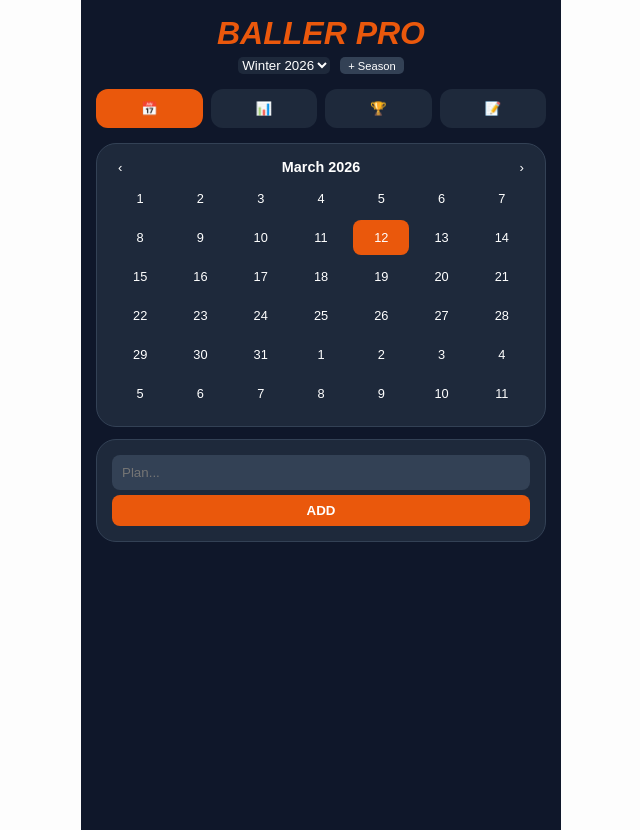
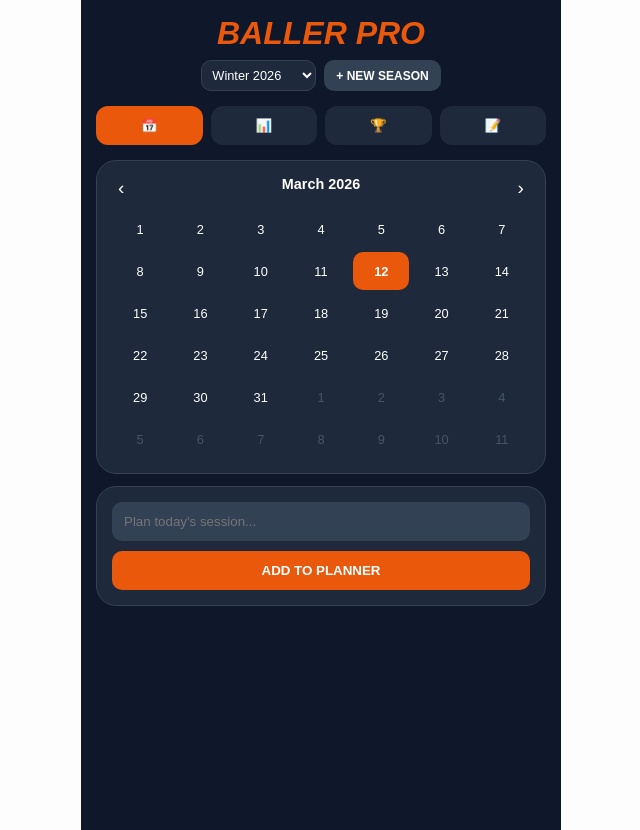
Before and after one commit to AsianBoyLu/basketball-_planner, a React (Vite) app: page / in a window 1280 px wide. Shown: the whole page, without its empty margins (319-959 px from the left). Built offline with nearby package versions, Linux system fonts and the light colour scheme.

Commit message:
Update App.jsx

```diff
--- a/App.jsx
+++ b/App.jsx
@@ -17,7 +17,7 @@ const StatRing = ({ percent, label }) => {
   const color = getStatColor(percent);
   return (
     <div style={{ textAlign: 'center', flex: 1 }}>
-      <div style={{ height: '60px', position: 'relative' }}>
+      <div style={{ height: '65px', position: 'relative' }}>
         <ResponsiveContainer width="100%" height="100%">
           <PieChart>
             <Pie data={[{value:percent},{value:100-percent}]} innerRadius={18} outerRadius={25} dataKey="value" startAngle={90} endAngle={450}>
@@ -25,22 +25,26 @@ const StatRing = ({ percent, label }) => {
             </Pie>
           </PieChart>
         </ResponsiveContainer>
-        <div style={{ position: 'absolute', top: '50%', left: '50%', transform: 'translate(-50%, -50%)', fontSize: '0.6rem', fontWeight: '900', color: 'white' }}>{percent}%</div>
+        <div style={{ position: 'absolute', top: '50%', left: '50%', transform: 'translate(-50%, -50%)', fontSize: '0.65rem', fontWeight: '900', color: 'white' }}>{percent}%</div>
       </div>
-      <div style={{ fontSize: '0.5rem', fontWeight: 'bold', color: '#94a3b8' }}>{label}</div>
+      <div style={{ fontSize: '0.55rem', fontWeight: 'bold', color: '#94a3b8' }}>{label}</div>
     </div>
   );
 };
 
 export default function BallerPro() {
+  const todayDate = new Date();
   const [page, setPage] = useState("calendar");
   const [notes, setNotes] = useState("");
+  const [tempNotes, setTempNotes] = useState("");
+  const [isSaved, setIsSaved] = useState(false);
   const [events, setEvents] = useState({});
   const [selectedDate, setSelectedDate] = useState(new Date());
   const [currentMonth, setCurrentMonth] = useState(startOfMonth(new Date()));
   const [shotSessions, setShotSessions] = useState([]);
-  const [seasons, setSeasons] = useState(["Winter 2026"]);
+  const [seasons, setSeasons] = useState(["Winter 2026", "Summer 2026"]);
   const [activeSeason, setActiveSeason] = useState("Winter 2026");
+
   const [m3, setM3] = useState(""); const [a3, setA3] = useState("");
   const [mMid, setMMid] = useState(""); const [aMid, setAMid] = useState("");
   const [mLay, setMLay] = useState(""); const [aLay, setALay] = useState("");
@@ -50,18 +54,19 @@ export default function BallerPro() {
   const [planTitle, setPlanTitle] = useState("");
 
   useEffect(() => {
-    const saved = localStorage.getItem("ballerCareerV_FINAL_FIX");
+    const saved = localStorage.getItem("ballerCareerV_ULTIMATE_CAL");
     if (saved) {
       const d = JSON.parse(saved);
       setShotSessions(d.shots || []);
       setNotes(d.notes || "");
+      setTempNotes(d.notes || "");
       setEvents(d.events || {});
       if(d.seasons) setSeasons(d.seasons);
     }
   }, []);
 
   useEffect(() => {
-    localStorage.setItem("ballerCareerV_FINAL_FIX", JSON.stringify({ shots: shotSessions, notes, events, seasons }));
+    localStorage.setItem("ballerCareerV_ULTIMATE_CAL", JSON.stringify({ shots: shotSessions, notes, events, seasons }));
   }, [shotSessions, notes, events, seasons]);
 
   const addSeason = () => {
@@ -102,11 +107,11 @@ export default function BallerPro() {
     <div style={s.container}>
       <header style={{ textAlign: 'center', marginBottom: '15px' }}>
         <h1 style={{ color: '#ea580c', fontStyle: 'italic', margin: 0, fontSize: '2rem' }}>BALLER PRO</h1>
-        <div style={{display:'flex', justifyContent:'center', gap:'10px', marginTop: '5px'}}>
-           <select style={{ background: '#1e293b', color: 'white', border: 'none', borderRadius:'5px' }} value={activeSeason} onChange={e => setActiveSeason(e.target.value)}>
+        <div style={{display:'flex', justifyContent:'center', gap:'8px', marginTop: '8px'}}>
+           <select style={{ background: '#1e293b', color: 'white', border: '1px solid #334155', padding:'6px', borderRadius:'10px', fontSize: '0.8rem' }} value={activeSeason} onChange={e => setActiveSeason(e.target.value)}>
              {seasons.map(sn => <option key={sn} value={sn}>{sn}</option>)}
            </select>
-           <button onClick={addSeason} style={{background:'#334155', color:'white', border:'none', borderRadius:'5px', padding:'2px 8px', fontSize:'0.7rem'}}>+ Season</button>
+           <button onClick={addSeason} style={{background:'#334155', color:'white', border:'none', borderRadius:'10px', padding:'0 12px', fontSize:'0.75rem', fontWeight:'bold'}}>+ NEW SEASON</button>
         </div>
       </header>
 
@@ -117,18 +122,10 @@ export default function BallerPro() {
         <button style={s.navBtn(page === 'notes')} onClick={() => setPage('notes')}>📝</button>
       </div>
 
-      {page === 'career' && (
-        <div style={{...s.card, display:'grid', gridTemplateColumns:'1fr 1fr', gap:'20px', textAlign:'center'}}>
-          <div><div style={{fontSize:'0.6rem', color:'#94a3b8'}}>PTS</div><div style={{fontSize:'1.8rem', fontWeight:'900', color:'#ea580c'}}>{careerTotals.pts}</div></div>
-          <div><div style={{fontSize:'0.6rem', color:'#94a3b8'}}>REB</div><div style={{fontSize:'1.8rem', fontWeight:'900', color:'#ea580c'}}>{careerTotals.reb}</div></div>
-          <div><div style={{fontSize:'0.6rem', color:'#94a3b8'}}>AST</div><div style={{fontSize:'1.8rem', fontWeight:'900', color:'#ea580c'}}>{careerTotals.ast}</div></div>
-          <div><div style={{fontSize:'0.6rem', color:'#94a3b8'}}>TOV</div><div style={{fontSize:'1.8rem', fontWeight:'900', color:'#ea580c'}}>{careerTotals.tov}</div></div>
-        </div>
-      )}
-
       {page === 'stats' && (
-        <div>
+        <div style={{animation: 'fadeIn 0.2s'}}>
           <div style={s.card}>
+            <h4 style={{marginTop:0, fontSize:'0.75rem', color:'#94a3b8', textAlign:'center', textTransform:'uppercase'}}>{activeSeason} DASHBOARD</h4>
             <div style={{ display: 'flex', justifyContent: 'space-around', marginBottom: '10px' }}>
               <StatRing label="3PT" percent={latest.p3} />
               <StatRing label="MID" percent={latest.pMid} />
@@ -136,28 +133,53 @@ export default function BallerPro() {
               <StatRing label="FT" percent={latest.ft} />
             </div>
             <div style={{ display: 'flex', justifyContent: 'center', gap: '15px', borderTop: '1px solid #334155', paddingTop: '10px' }}>
-              <div style={{textAlign:'center'}}><div style={{fontSize:'1rem', fontWeight:'bold', color:'#ea580c'}}>{latest.box.pts}</div><div style={{fontSize:'0.5rem', color:'#94a3b8'}}>PTS</div></div>
-              <div style={{textAlign:'center'}}><div style={{fontSize:'1rem', fontWeight:'bold', color:'#ea580c'}}>{latest.box.reb}</div><div style={{fontSize:'0.5rem', color:'#94a3b8'}}>REB</div></div>
-              <div style={{textAlign:'center'}}><div style={{fontSize:'1rem', fontWeight:'bold', color:'#ea580c'}}>{latest.box.ast}</div><div style={{fontSize:'0.5rem', color:'#94a3b8'}}>AST</div></div>
-              <div style={{textAlign:'center'}}><div style={{fontSize:'1rem', fontWeight:'bold', color:'#ea580c'}}>{latest.box.tov}</div><div style={{fontSize:'0.5rem', color:'#94a3b8'}}>TOV</div></div>
+              <div style={{textAlign:'center'}}><div style={{fontSize:'1.1rem', fontWeight:'bold', color:'#ea580c'}}>{latest.box.pts}</div><div style={{fontSize:'0.55rem', color:'#94a3b8'}}>PTS</div></div>
+              <div style={{textAlign:'center'}}><div style={{fontSize:'1.1rem', fontWeight:'bold', color:'#ea580c'}}>{latest.box.reb}</div><div style={{fontSize:'0.55rem', color:'#94a3b8'}}>REB</div></div>
+              <div style={{textAlign:'center'}}><div style={{fontSize:'1.1rem', fontWeight:'bold', color:'#ea580c'}}>{latest.box.ast}</div><div style={{fontSize:'0.55rem', color:'#94a3b8'}}>AST</div></div>
+              <div style={{textAlign:'center'}}><div style={{fontSize:'1.1rem', fontWeight:'bold', color:'#ea580c'}}>{latest.box.tov}</div><div style={{fontSize:'0.55rem', color:'#94a3b8'}}>TOV</div></div>
             </div>
           </div>
+
           <div style={s.card}>
-            <div style={{ display: 'grid', gridTemplateColumns: '1.2fr 1fr', gap: '10px' }}>
+            <h4 style={{marginTop:0, fontSize:'0.8rem', color:'#ea580c', textAlign:'center'}}>LOG NEW SESSION</h4>
+            <div style={{ display: 'grid', gridTemplateColumns: '1.2fr 1fr', gap: '15px', marginTop:'10px' }}>
               <div>
-                <div style={{display:'flex', justifyContent:'space-between', fontSize:'0.7rem'}}>3PT <input style={s.input} value={m3} onChange={e=>setM3(e.target.value)}/>/<input style={s.input} value={a3} onChange={e=>setA3(e.target.value)}/></div>
-                <div style={{display:'flex', justifyContent:'space-between', fontSize:'0.7rem', marginTop:5}}>MID <input style={s.input} value={mMid} onChange={e=>setMMid(e.target.value)}/>/<input style={s.input} value={aMid} onChange={e=>setAMid(e.target.value)}/></div>
-                <div style={{display:'flex', justifyContent:'space-between', fontSize:'0.7rem', marginTop:5}}>LAY <input style={s.input} value={mLay} onChange={e=>setMLay(e.target.value)}/>/<input style={s.input} value={aLay} onChange={e=>setALay(e.target.value)}/></div>
-                <div style={{display:'flex', justifyContent:'space-between', fontSize:'0.7rem', marginTop:5}}>FT <input style={s.input} value={mFt} onChange={e=>setMFt(e.target.value)}/>/<input style={s.input} value={aFt} onChange={e=>setAFt(e.target.value)}/></div>
+                <div style={{display:'flex', justifyContent:'space-between', fontSize:'0.75rem', marginBottom:'6px'}}>3PT <div style={{display:'flex', gap:'2px'}}><input style={s.input} value={m3} onChange={e=>setM3(e.target.value)}/>/<input style={s.input} value={a3} onChange={e=>setA3(e.target.value)}/></div></div>
+                <div style={{display:'flex', justifyContent:'space-between', fontSize:'0.75rem', marginBottom:'6px'}}>MID <div style={{display:'flex', gap:'2px'}}><input style={s.input} value={mMid} onChange={e=>setMMid(e.target.value)}/>/<input style={s.input} value={aMid} onChange={e=>setAMid(e.target.value)}/></div></div>
+                <div style={{display:'flex', justifyContent:'space-between', fontSize:'0.75rem', marginBottom:'6px'}}>LAY <div style={{display:'flex', gap:'2px'}}><input style={s.input} value={mLay} onChange={e=>setMLay(e.target.value)}/>/<input style={s.input} value={aLay} onChange={e=>setALay(e.target.value)}/></div></div>
+                <div style={{display:'flex', justifyContent:'space-between', fontSize:'0.75rem'}}>FT <div style={{display:'flex', gap:'2px'}}><input style={s.input} value={mFt} onChange={e=>setMFt(e.target.value)}/>/<input style={s.input} value={aFt} onChange={e=>setAFt(e.target.value)}/></div></div>
               </div>
-              <div style={{borderLeft:'1px solid #334155', paddingLeft:10}}>
-                <div style={{fontSize:'0.7rem'}}>PTS <input style={{...s.input, width:40}} value={pts} onChange={e=>setPts(e.target.value)}/></div>
-                <div style={{fontSize:'0.7rem', marginTop:5}}>REB <input style={{...s.input, width:40}} value={reb} onChange={e=>setReb(e.target.value)}/></div>
-                <div style={{fontSize:'0.7rem', marginTop:5}}>AST <input style={{...s.input, width:40}} value={ast} onChange={e=>setAst(e.target.value)}/></div>
-                <div style={{fontSize:'0.7rem', marginTop:5}}>TOV <input style={{...s.input, width:40}} value={tov} onChange={e=>setTov(e.target.value)}/></div>
+              <div style={{borderLeft:'1px solid #334155', paddingLeft:'15px'}}>
+                <div style={{fontSize:'0.75rem', marginBottom:'6px'}}>PTS <input style={{...s.input, width:'50px'}} value={pts} onChange={e=>setPts(e.target.value)}/></div>
+                <div style={{fontSize:'0.75rem', marginBottom:'6px'}}>REB <input style={{...s.input, width:'50px'}} value={reb} onChange={e=>setReb(e.target.value)}/></div>
+                <div style={{fontSize:'0.75rem', marginBottom:'6px'}}>AST <input style={{...s.input, width:'50px'}} value={ast} onChange={e=>setAst(e.target.value)}/></div>
+                <div style={{fontSize:'0.75rem'}}>TOV <input style={{...s.input, width:'50px'}} value={tov} onChange={e=>setTov(e.target.value)}/></div>
               </div>
             </div>
-            <button onClick={addSession} style={{ width: '100%', padding: '10px', backgroundColor: '#ea580c', border: 'none', color: 'white', borderRadius: '10px', fontWeight: 'bold', marginTop: '10px' }}>SAVE SESSION</button>
+            <button onClick={addSession} style={{ width: '100%', padding: '14px', backgroundColor: '#ea580c', border: 'none', color: 'white', borderRadius: '15px', fontWeight: 'bold', marginTop: '15px' }}>SAVE SESSION DATA</button>
+          </div>
+        </div>
+      )}
+
+      {page === 'career' && (
+        <div style={{animation: 'fadeIn 0.2s'}}>
+          <div style={{...s.card, textAlign:'center', padding:'30px 15px'}}>
+             <div style={{fontSize:'0.7rem', color:'#94a3b8', textTransform:'uppercase', letterSpacing:'2px'}}>Career Points</div>
+             <div style={{fontSize:'3.5rem', fontWeight:'900', color:'#ea580c'}}>{careerTotals.pts}</div>
+          </div>
+          <div style={{display:'grid', gridTemplateColumns:'1fr 1fr 1fr', gap:'10px'}}>
+             <div style={{...s.card, textAlign:'center'}}>
+                <div style={{fontSize:'0.6rem', color:'#94a3b8'}}>REB</div>
+                <div style={{fontSize:'1.5rem', fontWeight:'bold'}}>{careerTotals.reb}</div>
+             </div>
+             <div style={{...s.card, textAlign:'center'}}>
+                <div style={{fontSize:'0.6rem', color:'#94a3b8'}}>AST</div>
+                <div style={{fontSize:'1.5rem', fontWeight:'bold'}}>{careerTotals.ast}</div>
+             </div>
+             <div style={{...s.card, textAlign:'center'}}>
+                <div style={{fontSize:'0.6rem', color:'#94a3b8'}}>TOV</div>
+                <div style={{fontSize:'1.5rem', fontWeight:'bold', color:'#ef4444'}}>{careerTotals.tov}</div>
+             </div>
           </div>
         </div>
       )}
@@ -165,26 +187,41 @@ export default function BallerPro() {
       {page === 'calendar' && (
         <div>
           <div style={s.card}>
-            <div style={{ display: 'flex', justifyContent: 'space-between', marginBottom: 5 }}>
-              <button onClick={() => setCurrentMonth(new Date(currentMonth.setMonth(currentMonth.getMonth()-1)))} style={{background:'none', border:'none', color:'white'}}>‹</button>
+            <div style={{ display: 'flex', justifyContent: 'space-between', marginBottom: 10 }}>
+              <button onClick={() => setCurrentMonth(new Date(currentMonth.setMonth(currentMonth.getMonth()-1)))} style={{background:'none', border:'none', color:'white', fontSize:'1.2rem'}}>‹</button>
               <b style={{fontSize:'0.9rem'}}>{currentMonth.toLocaleString('default', { month: 'long', year: 'numeric' })}</b>
-              <button onClick={() => setCurrentMonth(new Date(currentMonth.setMonth(currentMonth.getMonth()+1)))} style={{background:'none', border:'none', color:'white'}}>›</button>
+              <button onClick={() => setCurrentMonth(new Date(currentMonth.setMonth(currentMonth.getMonth()+1)))} style={{background:'none', border:'none', color:'white', fontSize:'1.2rem'}}>›</button>
             </div>
             <div style={{ display: 'grid', gridTemplateColumns: 'repeat(7, 1fr)', gap: '4px' }}>
-              {buildMonthGrid(currentMonth).map((d, i) => (
-                <div key={i} onClick={() => setSelectedDate(d)} style={{ height: '35px', display: 'flex', alignItems: 'center', justifyContent: 'center', borderRadius: '8px', fontSize: '0.8rem', backgroundColor: d.toDateString() === selectedDate.toDateString() ? '#ea580c' : 'transparent' }}>{d.getDate()}</div>
-              ))}
+              {buildMonthGrid(currentMonth).map((d, i) => {
+                const isSelected = d.toDateString() === selectedDate.toDateString();
+                const isToday = d.toDateString() === todayDate.toDateString();
+                return (
+                  <div key={i} onClick={() => setSelectedDate(d)} style={{
+                    height: '38px', display: 'flex', alignItems: 'center', justifyContent: 'center', borderRadius: '10px', fontSize: '0.8rem',
+                    backgroundColor: isSelected ? '#ea580c' : 'transparent',
+                    border: isToday && !isSelected ? '2px solid #ea580c' : 'none',
+                    color: d.getMonth() !== currentMonth.getMonth() ? '#475569' : 'white',
+                    fontWeight: isToday ? 'bold' : 'normal'
+                  }}>{d.getDate()}</div>
+                );
+              })}
             </div>
           </div>
           <div style={s.card}>
-            <input style={{width:'100%', padding:'10px', borderRadius:'8px', backgroundColor:'#334155', border:'none', color:'white', boxSizing:'border-box'}} placeholder="Plan..." value={planTitle} onChange={e=>setPlanTitle(e.target.value)} />
-            <button onClick={() => { if(planTitle){ setEvents({...events, [selectedDate.toDateString()]: [...(events[selectedDate.toDateString()]||[]), {title:planTitle}]}); setPlanTitle(""); } }} style={{width:'100%', marginTop:5, padding:8, backgroundColor:'#ea580c', border:'none', color:'white', borderRadius:8, fontWeight:'bold'}}>ADD</button>
+            <input style={{width:'100%', padding:'12px', borderRadius:'10px', backgroundColor:'#334155', border:'none', color:'white', boxSizing:'border-box', outline:'none'}} placeholder="Plan today's session..." value={planTitle} onChange={e=>setPlanTitle(e.target.value)} />
+            <button onClick={() => { if(planTitle){ setEvents({...events, [selectedDate.toDateString()]: [...(events[selectedDate.toDateString()]||[]), {title:planTitle}]}); setPlanTitle(""); } }} style={{width:'100%', marginTop:10, padding:12, backgroundColor:'#ea580c', border:'none', color:'white', borderRadius:10, fontWeight:'bold'}}>ADD TO PLANNER</button>
           </div>
         </div>
       )}
 
       {page === 'notes' && (
-        <textarea style={{ width: '100%', height: '65vh', borderRadius: '20px', padding: '15px', backgroundColor: '#1e293b', border: '1px solid #334155', color: 'white', outline: 'none', boxSizing:'border-box' }} placeholder="Notes..." value={notes} onChange={e => setNotes(e.target.value)} />
+        <div>
+          <textarea style={{ width: '100%', height: '62vh', borderRadius: '20px', padding: '18px', backgroundColor: '#1e293b', border: '1px solid #334155', color: 'white', outline: 'none', boxSizing:'border-box', fontSize:'1rem', lineHeight:'1.5' }} placeholder="Notes..." value={tempNotes} onChange={e => setTempNotes(e.target.value)} />
+          <button style={{ width: '100%', backgroundColor: isSaved ? '#22c55e' : '#ea580c', color: 'white', border: 'none', padding: '16px', borderRadius: '15px', fontWeight: 'bold', marginTop: '12px' }} onClick={() => { setNotes(tempNotes); setIsSaved(true); setTimeout(()=>setIsSaved(false), 2000); }}>
+            {isSaved ? "✅ NOTES SAVED" : "💾 SAVE NOTES"}
+          </button>
+        </div>
       )}
     </div>
   );
```
